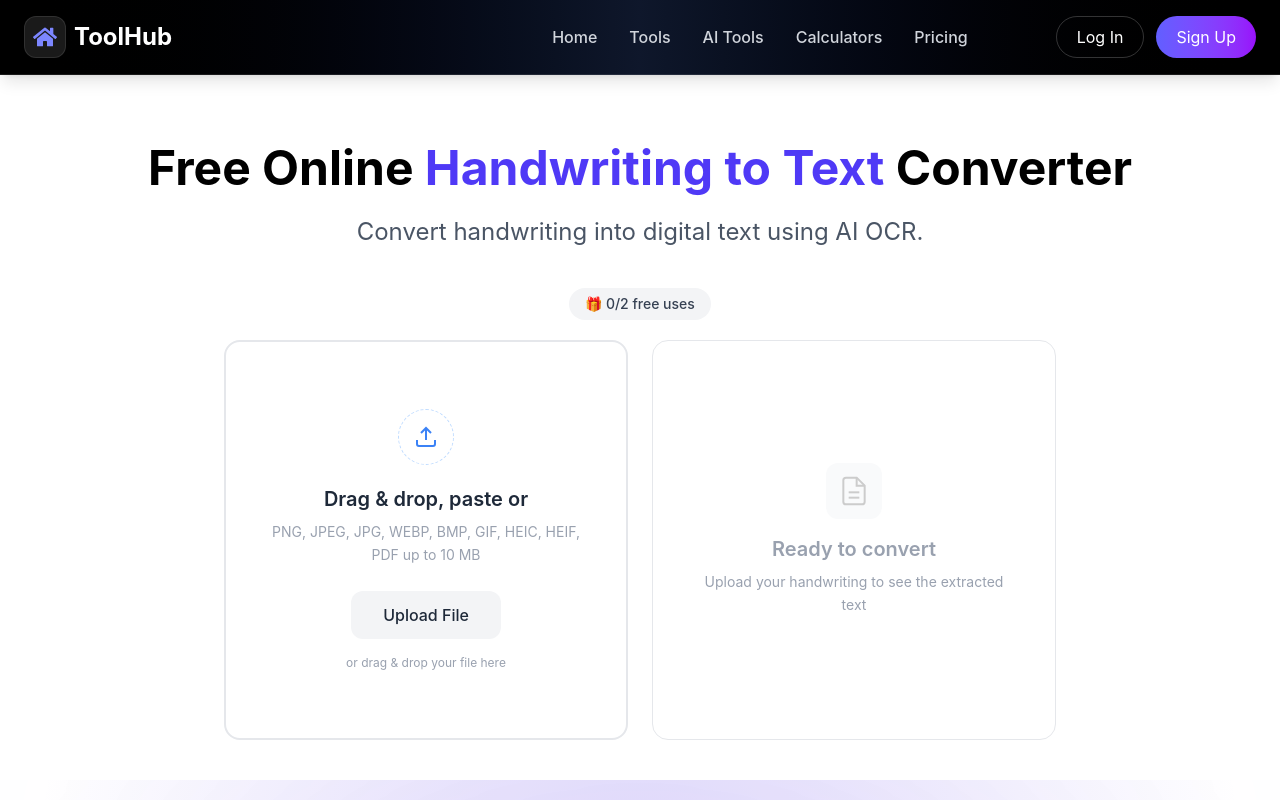
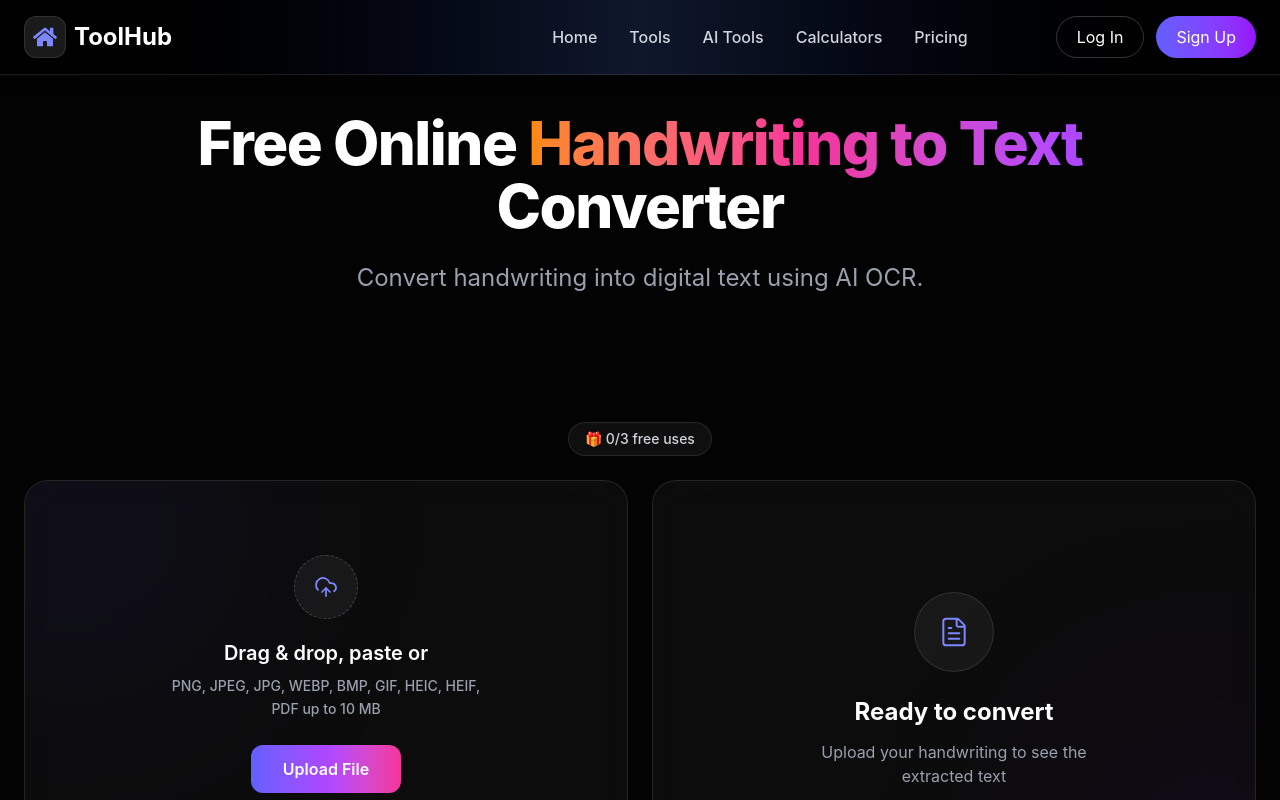
Before and after one commit to shashikant02-dot/Tool-Hub, a Next.js app: page /tools/handwriting-to-text in a window 1280 px wide. Shown: the top 800 px of the page. Built offline with nearby package versions, Linux system fonts and the light colour scheme; no server answers.

Commit message:
handwriting to text tool added

```diff
--- a/src/app/api/handwriting/route.js
+++ b/src/app/api/handwriting/route.js
@@ -18,7 +18,7 @@
     const buffer = Buffer.from(await file.arrayBuffer());
 
     const model = genAI.getGenerativeModel({
-      model: "gemini-1.5-flash",
+      model: "gemini-2.5-flash",
     });
 
     const result = await model.generateContent([
--- a/src/app/components/Converter.jsx
+++ b/src/app/components/Converter.jsx
@@ -19,6 +19,13 @@
     desc: "Convert screenshots and designs to HTML, CSS, React, and Tailwind code.",
     slug: "image-to-code",
     icon: Code2,
+    category: "Converter",
+  },
+  {
+    title: "Handwriting to text",
+    desc: "Convert handwritten notes and documents to editable text.",
+    slug: "handwriting-to-text",
+    icon: FileText,
     category: "Converter",
   },
 
--- a/src/app/components/HandwritingsUI.jsx
+++ b/src/app/components/HandwritingsUI.jsx
@@ -1,18 +1,46 @@
-import { useState } from 'react';
+"use client";
 
-export default function ImageConverter() {
-  const [extractedText, setExtractedText] = useState('');
+import { useState } from "react";
+import { UploadCloud, FileText, Copy, Check } from "lucide-react";
+import { useFreeUsage } from "../context/FreeUsageContext";
+
+const TOOL_NAME = "handwriting-to-text";
+
+export default function HandwritingsUI() {
+  const { checkLimit, increaseUsage, setShowPopup, freeUses } = useFreeUsage();
+  const [file, setFile] = useState(null);
+  const [extractedText, setExtractedText] = useState("");
   const [loading, setLoading] = useState(false);
   const [dragActive, setDragActive] = useState(false);
+  const [copied, setCopied] = useState(false);
 
-  const processFile = async (file) => {
-    if (!file || !file.type.startsWith("image/")) {
+  const usedCount = freeUses?.[TOOL_NAME] || 0;
+  const isBlocked = checkLimit(TOOL_NAME);
+
+  // Just stages the file — does NOT upload yet
+  const selectFile = (selected) => {
+    if (!selected || !selected.type.startsWith("image/")) {
       setExtractedText("Please upload a valid image file.");
+      return;
+    }
+    setFile(selected);
+    setExtractedText("");
+    setCopied(false);
+  };
+
+  // Actual upload/extraction — only runs when Apply is clicked
+  const submitFile = async () => {
+    if (!file) return;
+
+    // 🚨 LIMIT CHECK
+    if (checkLimit(TOOL_NAME)) {
+      setShowPopup(true);
       return;
     }
 
     setLoading(true);
-    setExtractedText('Extracting text...');
+    setCopied(false);
+    setExtractedText("Extracting text...");
 
     const formData = new FormData();
     formData.append("file", file);
@@ -31,6 +59,8 @@
       }
 
       setExtractedText(data.text || "No text found.");
+      // ✅ Increase usage only on a successful extraction
+      increaseUsage(TOOL_NAME);
     } catch (error) {
       console.error("Frontend Error:", error);
       setExtractedText("Failed to connect to the server.");
@@ -40,8 +70,10 @@
   };
 
   const handleFileChange = (e) => {
-    const file = e.target.files?.[0];
-    if (file) processFile(file);
+    const selected = e.target.files?.[0];
+    if (selected) selectFile(selected);
+    // reset the input so re-selecting the same file still fires onChange
+    e.target.value = "";
   };
 
   // Drag and Drop Handlers
@@ -59,46 +91,61 @@
     e.preventDefault();
     e.stopPropagation();
     setDragActive(false);
-    const file = e.dataTransfer.files?.[0];
-    if (file) processFile(file);
+    const selected = e.dataTransfer.files?.[0];
+    if (selected) selectFile(selected);
+  };
+
+  const handleCopy = async () => {
+    if (!extractedText || loading) return;
+    try {
+      await navigator.clipboard.writeText(extractedText);
+      setCopied(true);
+      setTimeout(() => setCopied(false), 2000);
+    } catch (err) {
+      console.error("Copy failed:", err);
+    }
   };
 
   return (
-    <div className="max-w-[1200px] mx-auto my-10 px-5 font-sans select-none">
-      {/* Top Free Uses Badge */}
-      <div className="flex justify-center mb-5">
-        <span className="bg-gray-100 text-gray-700 px-4 py-1.5 rounded-full text-sm font-medium">
-          🎁 0/2 free uses
+    <section className="relative overflow-hidden mt-6 px-6 py-10">
+      <div className="pointer-events-none absolute inset-0 -z-20 bg-[radial-gradient(circle_at_50%_15%,rgba(99,102,241,.15),transparent_55%)]" />
+      <div className="pointer-events-none absolute left-1/2 top-0 -z-10 h-[550px] w-[900px] -translate-x-1/2 rounded-full bg-purple-700/10 blur-[170px]" />
+
+      <div className="relative z-10 flex justify-center mb-6">
+        <span className="bg-white/[0.05] border border-white/10 text-gray-300 px-4 py-1.5 rounded-full text-sm font-medium backdrop-blur-md">
+          🎁 {usedCount}/3 free uses
         </span>
       </div>
 
-      {/* Main Layout Grid */}
-      <div className="grid grid-cols-1 md:grid-cols-2 gap-6">
-
-        {/* Left Side: Upload Panel */}
+      <div className="relative z-10 mx-auto grid max-w-7xl grid-cols-1 gap-6 md:grid-cols-2">
+        {/* LEFT: Upload Panel */}
         <div
           onDragEnter={handleDrag}
           onDragOver={handleDrag}
           onDragLeave={handleDrag}
           onDrop={handleDrop}
-          className={`border-2 rounded-2xl p-10 min-h-[400px] flex flex-col justify-center items-center transition-all ${
-            dragActive ? "border-blue-500 bg-blue-50/50" : "border-gray-200 bg-white"
+          className={`relative overflow-hidden rounded-3xl border backdrop-blur-xl p-10 h-[420px] flex flex-col justify-center transition-all duration-300 ${
+            dragActive
+              ? "border-indigo-400/40 bg-indigo-500/10"
+              : "border-white/10 bg-white/[0.04] hover:border-indigo-500/30"
           }`}
         >
-          <div className="flex flex-col items-center text-center w-full">
-            <div className="w-14 h-14 border border-dashed border-blue-200 rounded-full flex items-center justify-center mb-5">
-              <svg width="24" height="24" viewBox="0 0 24 24" fill="none" stroke="#3b82f6" strokeWidth="2">
-                <path d="M21 15v4a2 2 0 0 1-2 2H5a2 2 0 0 1-2-2v-4M17 8l-5-5-5 5M12 3v12"/>
-              </svg>
+          <div className="absolute -top-24 -left-24 h-72 w-72 rounded-full bg-indigo-600/10 blur-[120px]" />
+
+          <div className="relative flex flex-col items-center justify-center text-center">
+            <div className="flex h-16 w-16 items-center justify-center rounded-full border border-dashed border-white/20 bg-white/[0.05]">
+              <UploadCloud size={24} className="text-indigo-400" strokeWidth={1.75} />
             </div>
 
-            <h3 className="text-xl font-semibold mb-2 text-gray-800">Drag & drop, paste or</h3>
-            <p className="text-sm text-gray-400 mb-6 max-w-[320px] leading-relaxed">
+            <h3 className="mt-5 text-xl font-semibold text-white">
+              Drag & drop, paste or
+            </h3>
+            <p className="mt-2 text-sm font-medium text-gray-400 max-w-[320px] leading-relaxed">
               PNG, JPEG, JPG, WEBP, BMP, GIF, HEIC, HEIF, PDF up to 10 MB
             </p>
 
-            <label className="bg-gray-100 hover:bg-gray-200 text-gray-800 px-8 py-3 rounded-xl font-medium cursor-pointer inline-flex items-center gap-2 transition-colors">
-              {loading ? 'Processing...' : 'Upload File'}
+            <label className="mt-6 flex items-center gap-2 rounded-xl bg-gradient-to-r from-indigo-500 via-purple-500 to-pink-500 px-8 py-3 font-semibold text-white cursor-pointer transition-all duration-300 hover:scale-105">
+              Upload File
               <input
                 type="file"
                 accept="image/png,image/jpeg,image/jpg,image/webp"
@@ -107,44 +154,79 @@
               />
             </label>
 
-            <p className="text-xs text-gray-400 mt-4 mb-0">
+            <p className="mt-3 text-sm text-gray-500">
               or drag & drop your file here
             </p>
+
+            {file && (
+              <div className="mt-4 rounded-xl border border-green-500/20 bg-green-500/10 px-4 py-2 text-sm text-green-400 max-w-[280px] truncate">
+                {file.name}
+              </div>
+            )}
+
+            {file && (
+              <button
+                onClick={submitFile}
+                disabled={loading || isBlocked}
+                className="mt-4 rounded-xl bg-white px-8 py-2.5 font-semibold text-black transition hover:bg-gray-200 disabled:cursor-not-allowed disabled:opacity-50"
+              >
+                {loading
+                  ? "Processing..."
+                  : isBlocked
+                  ? "Limit Reached"
+                  : "Apply"}
+              </button>
+            )}
           </div>
         </div>
 
-        {/* Right Side: Result Panel */}
-        <div className="border border-gray-200 rounded-2xl p-10 bg-white min-h-[400px] flex flex-col justify-center items-center">
-          <div className="w-full h-full flex flex-col justify-center items-center">
+        {/* RIGHT: Result Panel */}
+        <div className="relative overflow-hidden rounded-3xl border border-white/10 bg-white/[0.04] backdrop-blur-xl p-6 h-[420px] flex flex-col">
+          <div className="absolute -bottom-20 -right-20 h-64 w-64 rounded-full bg-purple-700/10 blur-[120px]" />
+
           {extractedText ? (
-              <div className="w-full text-left flex flex-col h-full justify-between">
-                <div>
-                  <h4 className="font-semibold text-gray-700 mb-2">Extracted Text:</h4>
-                  <div className="bg-gray-50 border rounded-xl p-5 whitespace-pre-wrap overflow-y-auto min-h-[300px] max-h-[420px] font-mono text-[15px] leading-7">
+            <div className="relative flex h-full flex-col">
+              <div className="mb-4 flex items-center justify-between">
+                <h4 className="text-xl font-semibold text-white">Extracted Text</h4>
+                <button
+                  onClick={handleCopy}
+                  disabled={loading}
+                  className={`inline-flex items-center gap-1.5 text-sm font-medium px-3 py-1.5 rounded-lg border transition-all duration-300 ${
+                    copied
+                      ? "border-green-500/20 bg-green-500/10 text-green-400"
+                      : "border-white/10 bg-white/[0.05] text-gray-300 hover:bg-white/[0.08] hover:border-indigo-500/30"
+                  }`}
+                >
+                  {copied ? (
+                    <>
+                      <Check size={15} />
+                      Copied!
+                    </>
+                  ) : (
+                    <>
+                      <Copy size={15} />
+                      Copy
+                    </>
+                  )}
+                </button>
+              </div>
+              <div className="flex-grow overflow-y-auto rounded-2xl border border-white/10 bg-[#0b0b13] p-5 whitespace-pre-wrap font-mono text-[15px] leading-7 text-gray-200">
                 {extractedText}
               </div>
             </div>
+          ) : (
+            <div className="relative flex flex-grow flex-col items-center justify-center text-center">
+              <div className="mb-6 flex h-20 w-20 items-center justify-center rounded-full border border-white/10 bg-white/[0.05]">
+                <FileText size={32} className="text-indigo-400" strokeWidth={1.5} />
               </div>
-            ) : (
-              <div className="flex flex-col items-center text-center w-full">
-                <div className="mb-4 bg-gray-50 p-3 rounded-xl">
-                  <svg width="32" height="32" viewBox="0 0 24 24" fill="none" stroke="#ccc" strokeWidth="1.5">
-                    <path d="M14 2H6a2 2 0 0 0-2 2v16a2 2 0 0 0 2 2h12a2 2 0 0 0 2-2V8z"/>
-                    <polyline points="14 2 14 8 20 8"/>
-                    <line x1="16" y1="13" x2="8" y2="13"/>
-                    <line x1="16" y1="17" x2="8" y2="17"/>
-                  </svg>
-                </div>
-                <h3 className="text-xl text-gray-400 font-semibold mb-2">Ready to convert</h3>
-                <p className="text-sm text-gray-400 max-w-[320px] leading-relaxed">
+              <h2 className="text-2xl font-bold text-white">Ready to convert</h2>
+              <p className="mt-3 max-w-xs text-base text-gray-400">
                 Upload your handwriting to see the extracted text
               </p>
             </div>
           )}
         </div>
       </div>
-
-      </div>
-    </div>
+    </section>
   );
 }
--- a/src/app/components/SplitPdf.jsx
+++ b/src/app/components/SplitPdf.jsx
@@ -20,12 +20,7 @@
 
   const handleFileChange = async (uploadedFile) => {
     if (!uploadedFile || uploadedFile.type !== "application/pdf") return;
-if (checkLimit("toolName")) {
-  setShowPopup(true);
-  return;
-}
 
-increaseUsage("toolName");
     setFile({
       name: uploadedFile.name,
       size: (uploadedFile.size / (1024 * 1024)).toFixed(1),
@@ -35,7 +30,13 @@
 
     try {
      const pdfjsLib = await import("pdfjs-dist");
-pdfjsLib.GlobalWorkerOptions.workerSrc = `https://cdnjs.cloudflare.com/ajax/libs/pdf.js/${pdfjsLib.version}/pdf.worker.min.js`;
+     // pdfjs-dist v6 is ESM-only, so the worker file is .mjs, not .min.js —
+     // bundling it locally (instead of pointing at a CDN URL) avoids the
+     // "Setting up fake worker failed" error and any CDN/CORS flakiness.
+     pdfjsLib.GlobalWorkerOptions.workerSrc = new URL(
+       "pdfjs-dist/build/pdf.worker.min.mjs",
+       import.meta.url
+     ).toString();
 
       const fileReader = new FileReader();
       fileReader.onload = async function () {
--- a/src/app/tools/handwriting-to-text/page.jsx
+++ b/src/app/tools/handwriting-to-text/page.jsx
@@ -8,43 +8,41 @@
 import HandwritingsUI from "@/app/components/HandwritingsUI";
 
 export default function HandwritingToText() {
-
-
-  const {  showPopup, setShowPopup } = useFreeUsage();
+  const { showPopup, setShowPopup } = useFreeUsage();
 
   return (
-    <>
-      <section className="mt-14">
-        <div className="flex flex-col text-center mt-22">
-          <h1 className="text-5xl font-bold">
+    <main className="relative min-h-screen overflow-hidden bg-[#030303]">
+      {/* ================= BACKGROUND ================= */}
+      <div className="pointer-events-none absolute inset-0 -z-20 bg-[radial-gradient(ellipse_at_50%_10%,#24103d_0%,#090713_35%,#030303_75%)]" />
+      <div className="pointer-events-none absolute left-1/2 top-[-100px] -z-10 h-[600px] w-[900px] -translate-x-1/2 rounded-full bg-purple-700/20 blur-[160px]" />
+      <div className="pointer-events-none absolute right-[-200px] top-[40%] -z-10 h-[500px] w-[500px] rounded-full bg-blue-700/10 blur-[150px]" />
+      <div className="pointer-events-none absolute left-[-200px] top-[55%] -z-10 h-[450px] w-[450px] rounded-full bg-pink-700/10 blur-[150px]" />
+
+      {/* ================= HERO ================= */}
+      <section className="relative z-10 mt-28 px-6 pb-16 text-center">
+        <div className="mx-auto max-w-5xl">
+          <h1 className="text-5xl font-extrabold leading-[1.05] tracking-tight text-white sm:text-6xl">
             Free Online{" "}
-            <span className="text-indigo-600">Handwriting to Text</span>{" "}
+            <span className="bg-gradient-to-r from-orange-400 via-pink-500 to-purple-500 bg-clip-text text-transparent">
+              Handwriting to Text
+            </span>{" "}
             Converter
           </h1>
 
-          <p className="text-2xl text-gray-600 max-w-4xl mx-auto mt-6">
+          <p className="mx-auto mt-6 max-w-4xl text-xl leading-8 text-gray-400 md:text-2xl">
             Convert handwriting into digital text using AI OCR.
           </p>
         </div>
       </section>
 
-      {/* TOOL
-      <UploadUI
-        apiEndpoint="/api/handwriting"
-        format="OCR"
-        title="Ready to convert"
-        subtitle="Upload your handwriting to see the extracted text."
-        fileText="PNG, JPEG, JPG, WEBP, BMP, GIF, HEIC, HEIF, PDF up to 10 MB"
-        toolName={TOOL_NAME}
-        freeUses={freeUses}
-        setFreeUses={setFreeUses}
-        setShowPopup={setShowPopup}
-      /> */}
-      <HandwritingsUI/>
+      {/* ================= TOOL ================= */}
+      <HandwritingsUI />
+
+      {/* ================= CONTENT SECTIONS ================= */}
       <CardInfo
         heading={
           <>
-            How <span className="text-indigo-600">Handwriting to Text</span>{" "}
+            How <span className="text-indigo-400">Handwriting to Text</span>{" "}
             Works
           </>
         }
@@ -108,7 +106,7 @@
           <>
             <div className="text-5xl">
               The Best{" "}
-              <span className="text-indigo-600">Handwriting to Text</span> AI
+              <span className="text-indigo-400">Handwriting to Text</span> AI
               Online
             </div>
           </>
@@ -199,11 +197,11 @@
         heading={
           <>
             <div className="flex justify-center">
-              <p className="text-indigo-500 mb-10 p-2 font-bold text-xl w-[33vw] flex  justify-center bg-indigo-50 rounded-2xl">
+              <p className="text-indigo-300 mb-10 p-2 font-bold text-xl w-[33vw] flex justify-center bg-white/[0.05] border border-white/10 rounded-2xl">
                 #1 Rated Free Online Handwriting to Text Converter & AI OCR
               </p>
             </div>
-            Elite <span className="text-indigo-600"> Handwriting to Text</span>{" "}
+            Elite <span className="text-indigo-400"> Handwriting to Text</span>{" "}
             Features
           </>
         }
@@ -282,7 +280,8 @@
           },
         ]}
       />
+
       <SubscriptionPopup open={showPopup} onClose={() => setShowPopup(false)} />
-    </>
+    </main>
   );
 }
```
Also changed, not shown: src/app/components/PdfBio.jsx (+1 -19 lines). Lines whose indentation alone changed are shown as unchanged.
